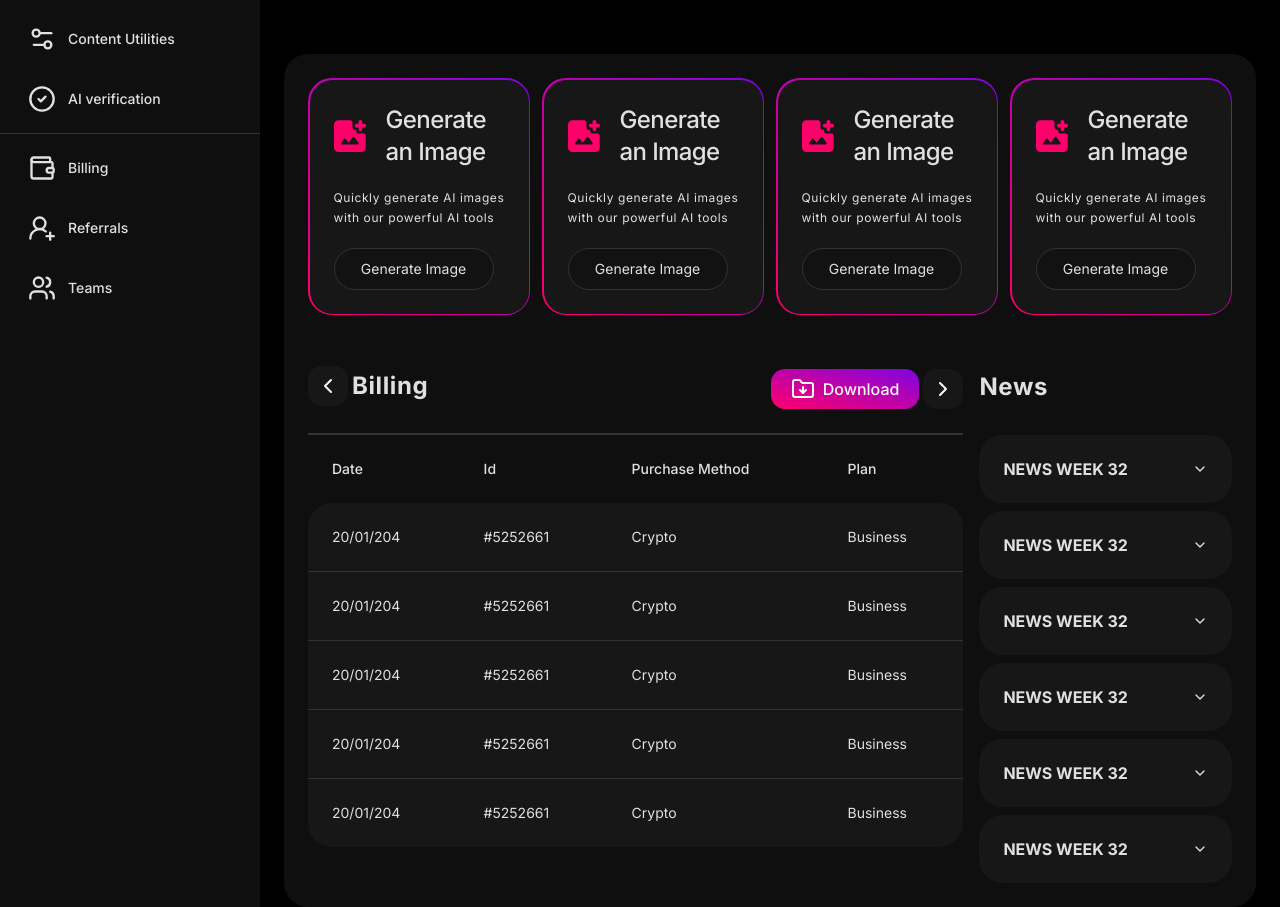
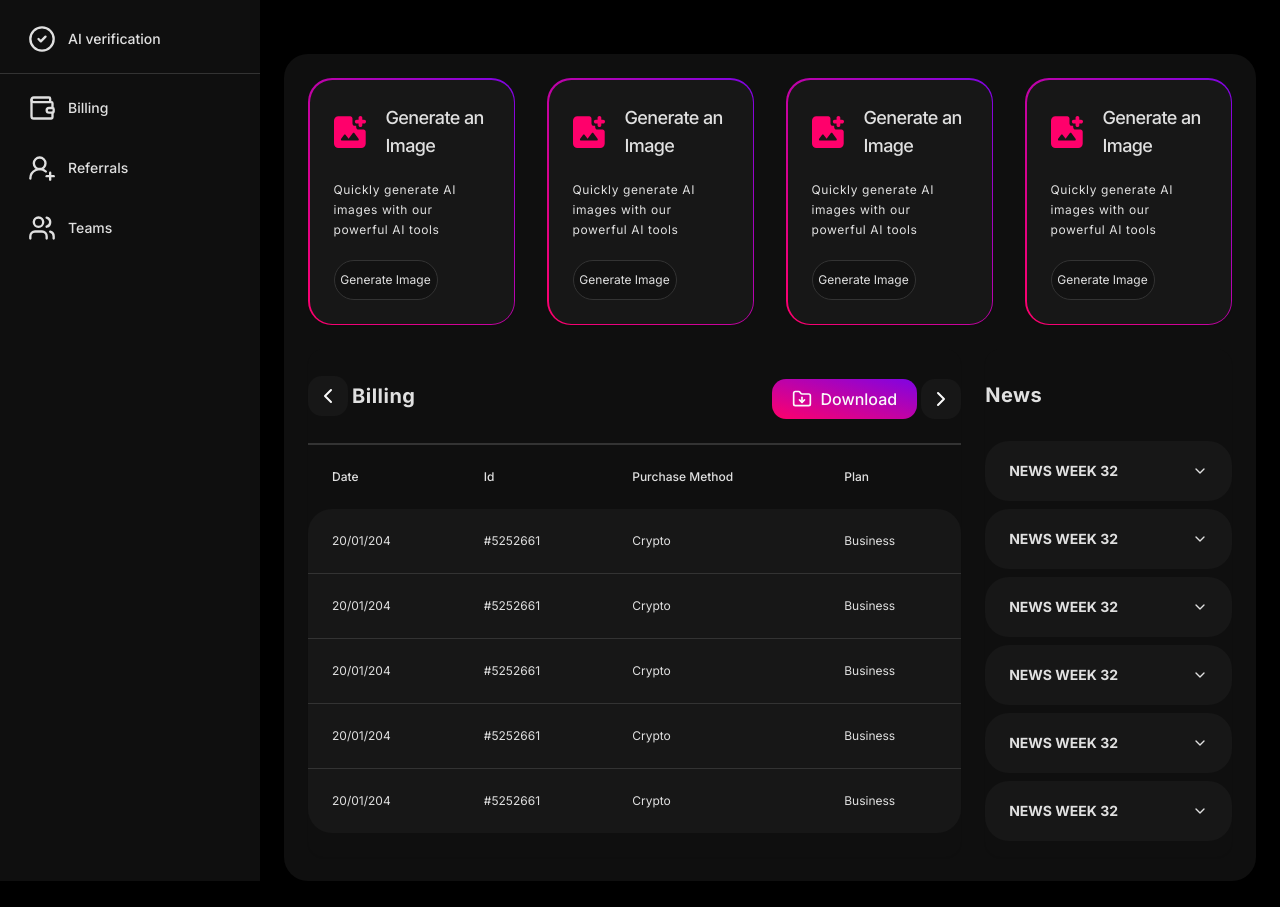
Before and after one commit to ra-kesh/Stupid-AI, a Next.js app: page /dashboard in a window 1280 px wide. Shown: the part 288-1195 px from the top of the page. After the commit the page ends 1169 px from the top, so only its background shows below. Built offline with nearby package versions, Linux system fonts and the light colour scheme.

Commit message:
style:dashabord-fin

```diff
--- a/app/(dashboard)/dashboard/dashboard-body.tsx
+++ b/app/(dashboard)/dashboard/dashboard-body.tsx
@@ -12,28 +12,28 @@ import generateImageSvg from "/public/generate_image_v1.svg"
 
 const DashboardBody = () => {
   return (
-    <div className="flex flex-col space-y-6 rounded-3xl bg-secondary-background lg:p-4 xl:p-6">
-      <div className="4xl:gap-x-6 grid grid-cols-1 lg:grid-cols-4 lg:gap-x-3 2xl:gap-x-4">
+    <div className="flex flex-col space-y-6 rounded-3xl bg-secondary-background lg:p-4 xl:p-6 2xl:p-10 4xl:p-14">
+      <div className="4xl:gap-x-18 grid grid-cols-1 lg:grid-cols-4 lg:gap-x-6 xl:gap-x-8 2xl:gap-x-12 4xl:gap-x-20">
         <Card className="rounded-3xl border-0 bg-gradient-to-bl from-[#7f04e3] to-[#ff006b] p-[1.5px] lg:col-span-1">
           <div className="h-full rounded-[calc(1.5rem-1.5px)] bg-card">
-            <CardHeader className="4xl:p-12 4xl:pb-0 flex flex-row items-center justify-between lg:p-4 lg:pb-0 xl:p-6 xl:pb-0 2xl:p-8 2xl:pb-0">
-              <CardTitle className="4xl:gap-x-8 flex flex-row items-center lg:gap-x-3 xl:gap-x-5 2xl:gap-x-6">
+            <CardHeader className="flex flex-row items-center justify-between lg:p-4 lg:pb-0 xl:p-6 xl:pb-0 2xl:p-8 2xl:pb-0 4xl:p-12 4xl:pb-0">
+              <CardTitle className="flex flex-row items-center lg:gap-x-3 xl:gap-x-5 2xl:gap-x-6 4xl:gap-x-8">
                 <Image
                   src={generateImageSvg}
                   alt="generate an image"
-                  className="4xl:size-14 lg:size-6 xl:size-8 2xl:size-10"
+                  className="lg:size-6 xl:size-8 2xl:size-10 4xl:size-14"
                 />
-                <span className="text-logo 4xl:text-5xl font-medium lg:text-sm lg:leading-5 xl:text-2xl 2xl:text-3xl">
+                <span className="text-logo font-medium lg:text-sm lg:leading-5 xl:text-lg 2xl:text-2xl 4xl:text-3xl">
                   Generate an Image
                 </span>
               </CardTitle>
             </CardHeader>
-            <CardContent className="4xl:p-12 4xl:pt-0 flex flex-col lg:p-4 lg:pt-0 xl:p-6 xl:pt-0 2xl:p-8 2xl:pt-0">
-              <span className="4xl:text-lg font-normal tracking-wider text-foreground lg:py-4 lg:text-[9px] lg:leading-3 xl:py-5 xl:text-xs xl:leading-5 2xl:py-6 2xl:text-sm">
+            <CardContent className="flex flex-col lg:p-4 lg:pt-0 xl:p-6 xl:pt-0 2xl:p-8 2xl:pt-0 4xl:p-12 4xl:pt-0">
+              <span className="font-normal tracking-wider text-foreground lg:py-4 lg:text-[.5rem]  lg:leading-3 xl:py-5 xl:text-xs xl:leading-5 2xl:py-6  4xl:py-8 4xl:text-lg">
                 Quickly generate AI images with our powerful AI tools
               </span>
-              <Button className="4xl:py-8 4xl:rounded-full 4xl:w-52 border border-separator bg-button lg:h-8 lg:w-28 lg:rounded-2xl xl:w-40 xl:rounded-full xl:py-5 2xl:py-6">
-                <span className="4xl:text-base font-normal text-foreground lg:text-[10px] xl:text-sm">
+              <Button className="w-2/3 rounded-full border border-separator bg-button lg:h-8 xl:h-10 4xl:h-14">
+                <span className="font-normal text-foreground lg:text-[.5rem] xl:text-xs 4xl:text-base">
                   Generate Image
                 </span>
               </Button>
@@ -42,24 +42,24 @@ const DashboardBody = () => {
         </Card>
         <Card className="rounded-3xl border-0 bg-gradient-to-bl from-[#7f04e3] to-[#ff006b] p-[1.5px] lg:col-span-1">
           <div className="h-full rounded-[calc(1.5rem-1.5px)] bg-card">
-            <CardHeader className="4xl:p-12 4xl:pb-0 flex flex-row items-center justify-between lg:p-4 lg:pb-0 xl:p-6 xl:pb-0 2xl:p-8 2xl:pb-0">
-              <CardTitle className="4xl:gap-x-8 flex flex-row items-center lg:gap-x-3 xl:gap-x-5 2xl:gap-x-6">
+            <CardHeader className="flex flex-row items-center justify-between lg:p-4 lg:pb-0 xl:p-6 xl:pb-0 2xl:p-8 2xl:pb-0 4xl:p-12 4xl:pb-0">
+              <CardTitle className="flex flex-row items-center lg:gap-x-3 xl:gap-x-5 2xl:gap-x-6 4xl:gap-x-8">
                 <Image
                   src={generateImageSvg}
                   alt="generate an image"
-                  className="4xl:size-14 lg:size-6 xl:size-8 2xl:size-10"
+                  className="lg:size-6 xl:size-8 2xl:size-10 4xl:size-14"
                 />
-                <span className="text-logo 4xl:text-5xl font-medium lg:text-sm lg:leading-5 xl:text-2xl 2xl:text-3xl">
+                <span className="text-logo font-medium lg:text-sm lg:leading-5 xl:text-lg 2xl:text-2xl 4xl:text-3xl">
                   Generate an Image
                 </span>
               </CardTitle>
             </CardHeader>
-            <CardContent className="4xl:p-12 4xl:pt-0 flex flex-col lg:p-4 lg:pt-0 xl:p-6 xl:pt-0 2xl:p-8 2xl:pt-0">
-              <span className="4xl:text-lg font-normal tracking-wider text-foreground lg:py-4 lg:text-[9px] lg:leading-3 xl:py-5 xl:text-xs xl:leading-5 2xl:py-6 2xl:text-sm">
+            <CardContent className="flex flex-col lg:p-4 lg:pt-0 xl:p-6 xl:pt-0 2xl:p-8 2xl:pt-0 4xl:p-12 4xl:pt-0">
+              <span className="font-normal tracking-wider text-foreground lg:py-4 lg:text-[.5rem]  lg:leading-3 xl:py-5 xl:text-xs xl:leading-5 2xl:py-6  4xl:py-8 4xl:text-lg">
                 Quickly generate AI images with our powerful AI tools
               </span>
-              <Button className="4xl:py-8 4xl:rounded-full 4xl:w-52 border border-separator bg-button lg:h-8 lg:w-28 lg:rounded-2xl xl:w-40 xl:rounded-full xl:py-5 2xl:py-6">
-                <span className="4xl:text-base font-normal text-foreground lg:text-[10px] xl:text-sm">
+              <Button className="w-2/3 rounded-full border border-separator bg-button lg:h-8 xl:h-10 4xl:h-14">
+                <span className="font-normal text-foreground lg:text-[.5rem] xl:text-xs 4xl:text-base">
                   Generate Image
                 </span>
               </Button>
@@ -68,24 +68,24 @@ const DashboardBody = () => {
         </Card>
         <Card className="rounded-3xl border-0 bg-gradient-to-bl from-[#7f04e3] to-[#ff006b] p-[1.5px] lg:col-span-1">
           <div className="h-full rounded-[calc(1.5rem-1.5px)] bg-card">
-            <CardHeader className="4xl:p-12 4xl:pb-0 flex flex-row items-center justify-between lg:p-4 lg:pb-0 xl:p-6 xl:pb-0 2xl:p-8 2xl:pb-0">
-              <CardTitle className="4xl:gap-x-8 flex flex-row items-center lg:gap-x-3 xl:gap-x-5 2xl:gap-x-6">
+            <CardHeader className="flex flex-row items-center justify-between lg:p-4 lg:pb-0 xl:p-6 xl:pb-0 2xl:p-8 2xl:pb-0 4xl:p-12 4xl:pb-0">
+              <CardTitle className="flex flex-row items-center lg:gap-x-3 xl:gap-x-5 2xl:gap-x-6 4xl:gap-x-8">
                 <Image
                   src={generateImageSvg}
                   alt="generate an image"
-                  className="4xl:size-14 lg:size-6 xl:size-8 2xl:size-10"
+                  className="lg:size-6 xl:size-8 2xl:size-10 4xl:size-14"
                 />
-                <span className="text-logo 4xl:text-5xl font-medium lg:text-sm lg:leading-5 xl:text-2xl 2xl:text-3xl">
+                <span className="text-logo font-medium lg:text-sm lg:leading-5 xl:text-lg 2xl:text-2xl 4xl:text-3xl">
                   Generate an Image
                 </span>
               </CardTitle>
             </CardHeader>
-            <CardContent className="4xl:p-12 4xl:pt-0 flex flex-col lg:p-4 lg:pt-0 xl:p-6 xl:pt-0 2xl:p-8 2xl:pt-0">
-              <span className="4xl:text-lg font-normal tracking-wider text-foreground lg:py-4 lg:text-[9px] lg:leading-3 xl:py-5 xl:text-xs xl:leading-5 2xl:py-6 2xl:text-sm">
+            <CardContent className="flex flex-col lg:p-4 lg:pt-0 xl:p-6 xl:pt-0 2xl:p-8 2xl:pt-0 4xl:p-12 4xl:pt-0">
+              <span className="font-normal tracking-wider text-foreground lg:py-4 lg:text-[.5rem] lg:leading-3 xl:py-5 xl:text-xs xl:leading-5 2xl:py-6  4xl:py-8 4xl:text-lg">
                 Quickly generate AI images with our powerful AI tools
               </span>
-              <Button className="4xl:py-8 4xl:rounded-full 4xl:w-52 border border-separator bg-button lg:h-8 lg:w-28 lg:rounded-2xl xl:w-40 xl:rounded-full xl:py-5 2xl:py-6">
-                <span className="4xl:text-base font-normal text-foreground lg:text-[10px] xl:text-sm">
+              <Button className="w-2/3 rounded-full border border-separator bg-button lg:h-8 xl:h-10 4xl:h-14">
+                <span className="font-normal text-foreground lg:text-[.5rem] xl:text-xs 4xl:text-base">
                   Generate Image
                 </span>
               </Button>
@@ -94,24 +94,24 @@ const DashboardBody = () => {
         </Card>
         <Card className="rounded-3xl border-0 bg-gradient-to-bl from-[#7f04e3] to-[#ff006b] p-[1.5px] lg:col-span-1">
           <div className="h-full rounded-[calc(1.5rem-1.5px)] bg-card">
-            <CardHeader className="4xl:p-12 4xl:pb-0 flex flex-row items-center justify-between lg:p-4 lg:pb-0 xl:p-6 xl:pb-0 2xl:p-8 2xl:pb-0">
-              <CardTitle className="4xl:gap-x-8 flex flex-row items-center lg:gap-x-3 xl:gap-x-5 2xl:gap-x-6">
+            <CardHeader className="flex flex-row items-center justify-between lg:p-4 lg:pb-0 xl:p-6 xl:pb-0 2xl:p-8 2xl:pb-0 4xl:p-12 4xl:pb-0">
+              <CardTitle className="flex flex-row items-center lg:gap-x-3 xl:gap-x-5 2xl:gap-x-6 4xl:gap-x-8">
                 <Image
                   src={generateImageSvg}
                   alt="generate an image"
-                  className="4xl:size-14 lg:size-6 xl:size-8 2xl:size-10"
+                  className="lg:size-6 xl:size-8 2xl:size-10 4xl:size-14"
                 />
-                <span className="text-logo 4xl:text-5xl font-medium lg:text-sm lg:leading-5 xl:text-2xl 2xl:text-3xl">
+                <span className="text-logo font-medium lg:text-sm lg:leading-5 xl:text-lg 2xl:text-2xl 4xl:text-3xl">
                   Generate an Image
                 </span>
               </CardTitle>
             </CardHeader>
-            <CardContent className="4xl:p-12 4xl:pt-0 flex flex-col lg:p-4 lg:pt-0 xl:p-6 xl:pt-0 2xl:p-8 2xl:pt-0">
-              <span className="4xl:text-lg font-normal tracking-wider text-foreground lg:py-4 lg:text-[9px] lg:leading-3 xl:py-5 xl:text-xs xl:leading-5 2xl:py-6 2xl:text-sm">
+            <CardContent className="flex flex-col lg:p-4 lg:pt-0 xl:p-6 xl:pt-0 2xl:p-8 2xl:pt-0 4xl:p-12 4xl:pt-0">
+              <span className="font-normal tracking-wider text-foreground lg:py-4 lg:text-[.5rem]  lg:leading-3 xl:py-5 xl:text-xs xl:leading-5 2xl:py-6  4xl:py-8 4xl:text-lg">
                 Quickly generate AI images with our powerful AI tools
               </span>
-              <Button className="4xl:py-8 4xl:rounded-full 4xl:w-52 border border-separator bg-button lg:h-8 lg:w-28 lg:rounded-2xl xl:w-40 xl:rounded-full xl:py-5 2xl:py-6">
-                <span className="4xl:text-base font-normal text-foreground lg:text-[10px] xl:text-sm">
+              <Button className="w-2/3 rounded-full border border-separator bg-button lg:h-8 xl:h-10 4xl:h-14">
+                <span className="font-normal text-foreground lg:text-[.5rem] xl:text-xs 4xl:text-base">
                   Generate Image
                 </span>
               </Button>
@@ -119,30 +119,30 @@ const DashboardBody = () => {
           </div>
         </Card>
       </div>
-      <div className="grid gap-4 lg:grid-cols-7 lg:gap-x-4 ">
+      <div className="grid gap-4 lg:grid-cols-7 lg:gap-x-4 xl:gap-x-6 2xl:gap-x-14 4xl:gap-x-20 ">
         <Card className="border-0 bg-inherit lg:col-span-5">
           <CardHeader className="flex flex-row items-center justify-between px-0">
-            <div className="4xl:gap-x-4 flex flex-row items-center lg:gap-x-1">
-              <Button className="hover:bg-hover 4xl:p-6 bg-card lg:p-2 ">
-                <ChevronLeft className="text-logo 4xl:size-10 lg:size-6" />
+            <div className="flex flex-row items-center lg:gap-x-1 4xl:gap-x-4">
+              <Button className="hover:bg-hover bg-card lg:p-2 4xl:p-6 ">
+                <ChevronLeft className="text-logo lg:size-6 4xl:size-10" />
               </Button>
-              <CardTitle className="text-logo 4xl:text-4xl font-bold tracking-wide lg:text-xl lg:leading-6 xl:text-2xl 2xl:text-3xl">
+              <CardTitle className="text-logo font-bold tracking-wide lg:text-lg lg:leading-6 xl:text-xl 4xl:text-3xl">
                 Billing
               </CardTitle>
             </div>
-            <div className="4xl:gap-x-4 flex flex-row items-center lg:gap-x-1">
-              <Button className="4xl:px-8 4xl:py-7 xl:rounded-xs gap-x-2 bg-gradient-to-bl from-[#7f04e3] to-[#ff006b] px-3 xl:p-5">
-                <FolderDown className="text-logo 4xl:size-8 size-6 " />
-                <span className="4xl:text-lg xl:text-base">Download</span>
+            <div className="flex flex-row items-center lg:gap-x-1 4xl:gap-x-4">
+              <Button className="xl:rounded-xs gap-x-2 bg-gradient-to-bl from-[#7f04e3] to-[#ff006b] px-3 lg:h-10 xl:p-5 4xl:px-8 4xl:py-7">
+                <FolderDown className="text-logo size-6 lg:size-5 4xl:size-8" />
+                <span className="lg:text-xs xl:text-base 4xl:text-lg">Download</span>
               </Button>
-              <Button className="hover:bg-hover 4xl:p-6 bg-card lg:p-2">
-                <ChevronRight className="text-logo 4xl:size-10 lg:size-6" />
+              <Button className="hover:bg-hover bg-card lg:p-2 4xl:p-6">
+                <ChevronRight className="text-logo lg:size-6 4xl:size-10" />
               </Button>
             </div>
           </CardHeader>
           <Separator className="h-[2px] bg-separator" />
           <CardContent className="px-0">
-            <Table>
+            <Table className="text-xs 4xl:text-sm">
               <TableHeader>
                 <TableRow className="border-none hover:bg-inherit">
                   <TableHead className="text-foreground lg:p-6">Date</TableHead>
@@ -188,49 +188,61 @@ const DashboardBody = () => {
           </CardContent>
         </Card>
         <Card className="flex flex-col border-none bg-inherit lg:col-span-2">
-          <CardTitle className="text-logo 4xl:text-4xl py-8 font-bold tracking-wide lg:text-xl lg:leading-6 xl:text-2xl 2xl:text-3xl">
+          <CardTitle className="text-logo py-8 font-bold tracking-wide lg:text-lg lg:leading-6 xl:text-xl 4xl:text-3xl">
             News
           </CardTitle>
           <CardContent className="p-0">
-            <Accordion type="single" collapsible className="w-full  lg:space-y-2">
-              <AccordionItem value="item-1 " className="border-none bg-card px-6 py-2 lg:rounded-3xl">
-                <AccordionTrigger className="text-logo lg:tex-sm font-bold leading-5">NEWS WEEK 32</AccordionTrigger>
-                <AccordionContent className="text-logo leading-5x text-xs font-normal">
+            <Accordion type="single" collapsible className="w-full  text-xs lg:space-y-2 4xl:text-sm">
+              <AccordionItem value="item-1 " className="border-none bg-card px-6 lg:rounded-3xl  lg:py-1 4xl:py-2">
+                <AccordionTrigger className="text-logo font-bold leading-5 lg:text-xs xl:text-sm">
+                  NEWS WEEK 32
+                </AccordionTrigger>
+                <AccordionContent className="text-logo  text-xs font-normal">
                   Lorem ipsum dolor sit amet, consectetur adipiscing elit. Cras et lacinia eros. Donec scelerisque, dui
                   sit amet finibus lacinia.
                 </AccordionContent>
               </AccordionItem>
-              <AccordionItem value="item-2 " className="border-none bg-card px-6 py-2 lg:rounded-3xl">
-                <AccordionTrigger className="text-logo lg:tex-sm font-bold leading-5">NEWS WEEK 32</AccordionTrigger>
-                <AccordionContent className="text-logo leading-5x text-xs font-normal">
+              <AccordionItem value="item-1 " className="border-none bg-card px-6 lg:rounded-3xl  lg:py-1 4xl:py-2">
+                <AccordionTrigger className="text-logo font-bold leading-5 lg:text-xs xl:text-sm">
+                  NEWS WEEK 32
+                </AccordionTrigger>
+                <AccordionContent className="text-logo  text-xs font-normal">
                   Lorem ipsum dolor sit amet, consectetur adipiscing elit. Cras et lacinia eros. Donec scelerisque, dui
                   sit amet finibus lacinia.
                 </AccordionContent>
               </AccordionItem>
-              <AccordionItem value="item-3 " className="border-none bg-card px-6 py-2 lg:rounded-3xl">
-                <AccordionTrigger className="text-logo lg:tex-sm font-bold leading-5">NEWS WEEK 32</AccordionTrigger>
-                <AccordionContent className="text-logo leading-5x text-xs font-normal">
+              <AccordionItem value="item-1 " className="border-none bg-card px-6 lg:rounded-3xl  lg:py-1 4xl:py-2">
+                <AccordionTrigger className="text-logo font-bold leading-5 lg:text-xs xl:text-sm">
+                  NEWS WEEK 32
+                </AccordionTrigger>
+                <AccordionContent className="text-logo  text-xs font-normal">
                   Lorem ipsum dolor sit amet, consectetur adipiscing elit. Cras et lacinia eros. Donec scelerisque, dui
                   sit amet finibus lacinia.
                 </AccordionContent>
               </AccordionItem>
-              <AccordionItem value="item-4 " className="border-none bg-card px-6 py-2 lg:rounded-3xl">
-                <AccordionTrigger className="text-logo lg:tex-sm font-bold leading-5">NEWS WEEK 32</AccordionTrigger>
-                <AccordionContent className="text-logo leading-5x text-xs font-normal">
+              <AccordionItem value="item-1 " className="border-none bg-card px-6 lg:rounded-3xl  lg:py-1 4xl:py-2">
+                <AccordionTrigger className="text-logo font-bold leading-5 lg:text-xs xl:text-sm">
+                  NEWS WEEK 32
+                </AccordionTrigger>
+                <AccordionContent className="text-logo  text-xs font-normal">
                   Lorem ipsum dolor sit amet, consectetur adipiscing elit. Cras et lacinia eros. Donec scelerisque, dui
                   sit amet finibus lacinia.
                 </AccordionContent>
               </AccordionItem>
-              <AccordionItem value="item-5 " className="border-none bg-card px-6 py-2 lg:rounded-3xl">
-                <AccordionTrigger className="text-logo lg:tex-sm font-bold leading-5">NEWS WEEK 32</AccordionTrigger>
-                <AccordionContent className="text-logo leading-5x text-xs font-normal">
+              <AccordionItem value="item-1 " className="border-none bg-card px-6 lg:rounded-3xl  lg:py-1 4xl:py-2">
+                <AccordionTrigger className="text-logo font-bold leading-5 lg:text-xs xl:text-sm">
+                  NEWS WEEK 32
+                </AccordionTrigger>
+                <AccordionContent className="text-logo  text-xs font-normal">
                   Lorem ipsum dolor sit amet, consectetur adipiscing elit. Cras et lacinia eros. Donec scelerisque, dui
                   sit amet finibus lacinia.
                 </AccordionContent>
               </AccordionItem>
-              <AccordionItem value="item-6 " className="border-none bg-card px-6 py-2 lg:rounded-3xl">
-                <AccordionTrigger className="text-logo lg:tex-sm font-bold leading-5">NEWS WEEK 32</AccordionTrigger>
-                <AccordionContent className="text-logo leading-5x text-xs font-normal">
+              <AccordionItem value="item-1 " className="border-none bg-card px-6 lg:rounded-3xl  lg:py-1 4xl:py-2">
+                <AccordionTrigger className="text-logo font-bold leading-5 lg:text-xs xl:text-sm">
+                  NEWS WEEK 32
+                </AccordionTrigger>
+                <AccordionContent className="text-logo  text-xs font-normal">
                   Lorem ipsum dolor sit amet, consectetur adipiscing elit. Cras et lacinia eros. Donec scelerisque, dui
                   sit amet finibus lacinia.
                 </AccordionContent>
--- a/app/(dashboard)/dashboard/dashboard-hero.tsx
+++ b/app/(dashboard)/dashboard/dashboard-hero.tsx
@@ -27,9 +27,8 @@ const DashboardHero = () => {
           </div>
         </div>
         <div
-          className="mt-auto flex  w-full flex-row justify-between
-          overflow-hidden 3xl:space-x-2
-        "
+          className="mt-auto flex w-full flex-row justify-between
+          overflow-hidden 3xl:space-x-3"
         >
           <Button className="gap-x-2 rounded-full border border-separator bg-button lg:h-8 lg:p-3 xl:h-10 xl:px-5 4xl:h-14 4xl:gap-x-4 4xl:px-6 ">
             <Image src={generateImageSvg} alt="generate an image" className="lg:size-3 xl:size-5  4xl:size-7" />
--- a/config/dashboard.tsx
+++ b/config/dashboard.tsx
@@ -7,11 +7,11 @@ export const dashboardConfig: DashboardConfig = {
   ai: [
     { name: "Generate Image", href: "/generate-image", icon: <ImageIcon className="size-5 xl:size-7 3xl:size-8" /> },
     { name: "Deep Fakes", href: "/content-deepfake", icon: <Smile className="size-5 xl:size-7 3xl:size-8" /> },
-    {
-      name: "Content Utilities",
-      href: "/content-utilities",
-      icon: <Settings2 className="size-5 xl:size-7 3xl:size-8" />,
-    },
+    // {
+    //   name: "Content Utilities",
+    //   href: "/content-utilities",
+    //   icon: <Settings2 className="size-5 xl:size-7 3xl:size-8" />,
+    // },
     {
       name: "AI verification",
       href: "/ai-verification",
```
